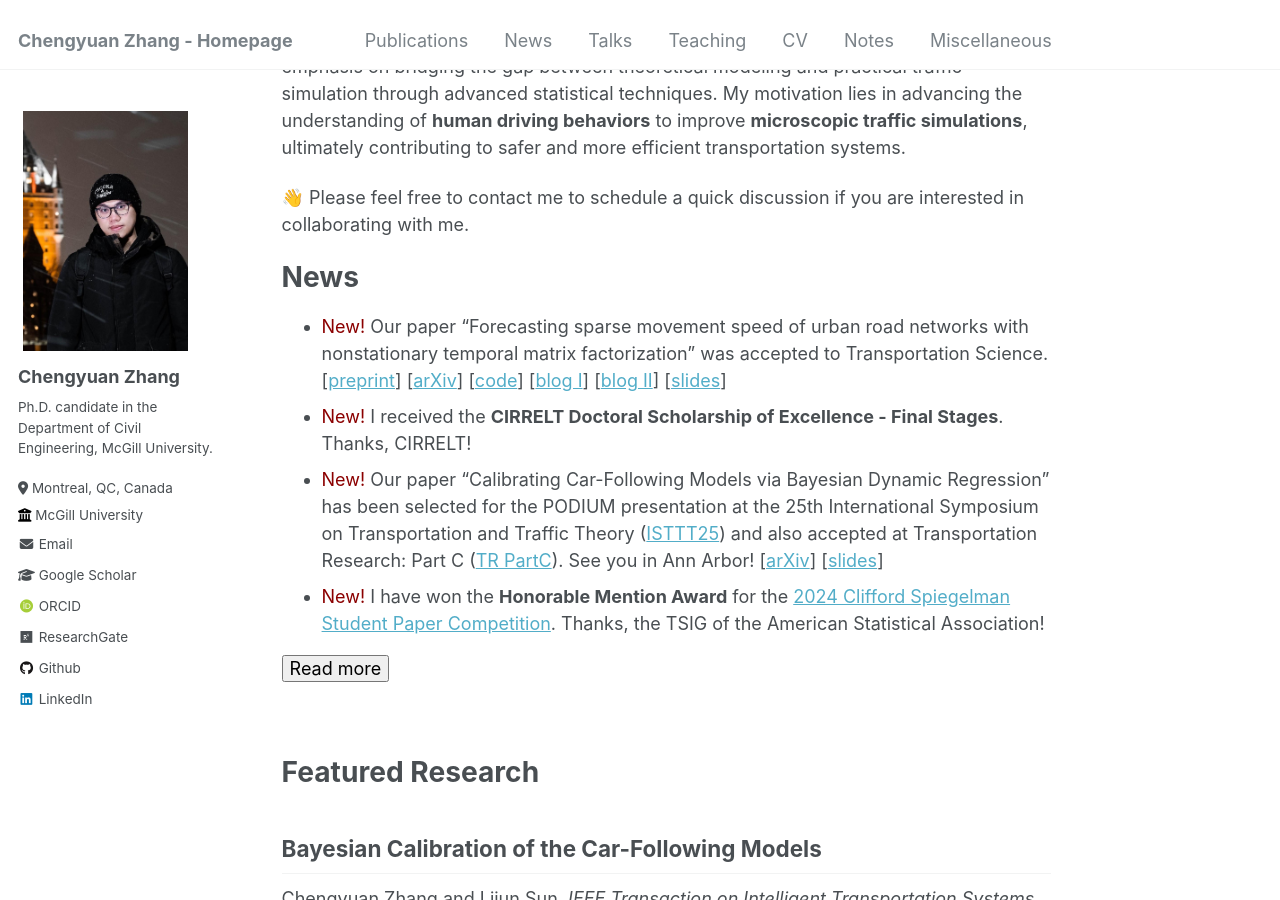
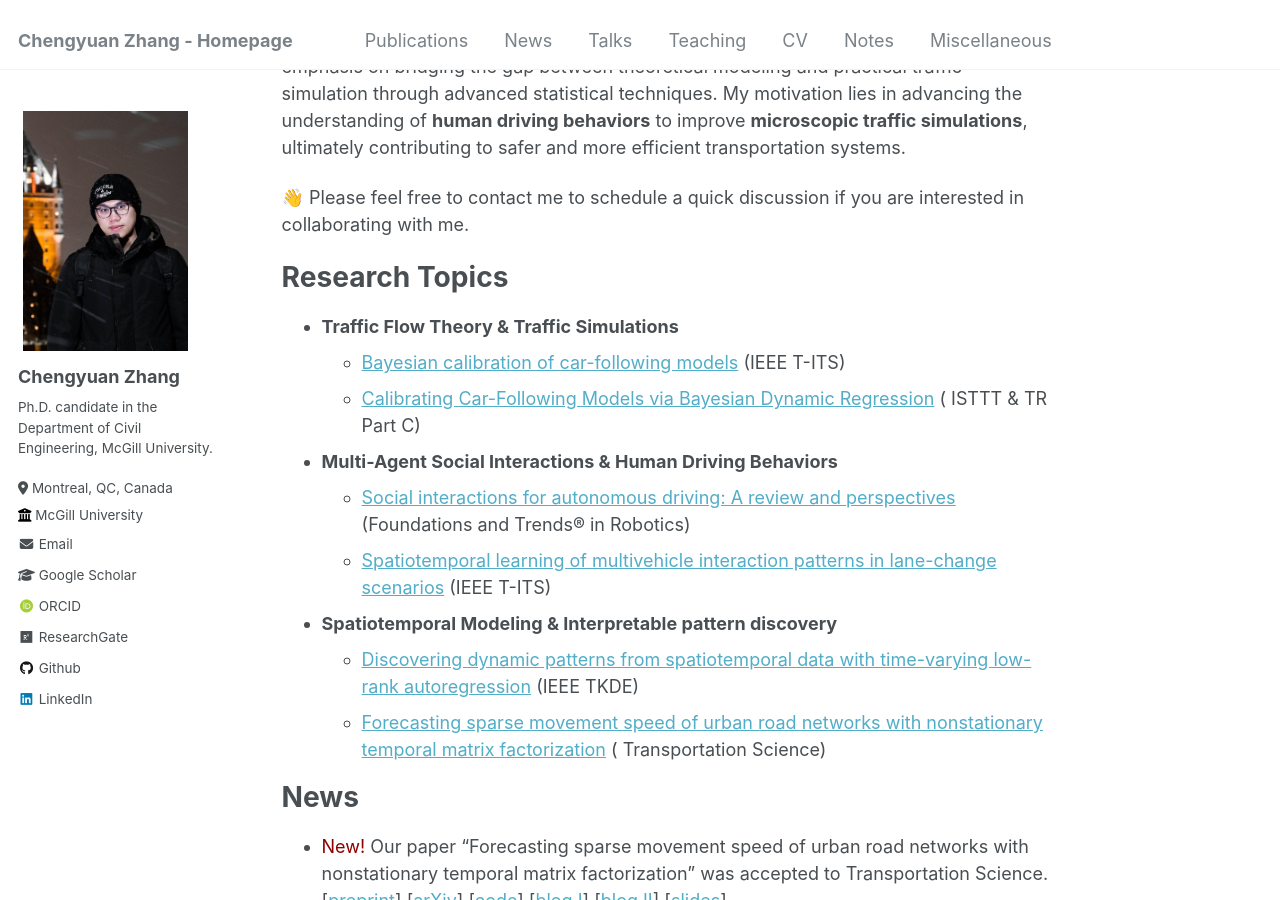
Before and after one commit to Chengyuan-Zhang/chengyuan-zhang.github.io, a Jekyll site: the page built from _pages/about.md, in a window 1280 px wide and 900 px high, scrolled down 308 px. Built offline with Jekyll 4.4.1, drawn with Linux system fonts in a browser that asks for light colours; some web fonts are replaced; comment, search, counter and statistics services are not loaded.

Commit message:
update about me

```diff
--- a/_pages/about.md
+++ b/_pages/about.md
@@ -15,17 +15,32 @@ I was a visiting researcher at the Robotics Institute, Carnegie Mellon Universit
 Changliu Liu, and at the Department of Mechanical Engineering in 2018. Additionally, I conducted research at the
 Department of Mechanical Engineering, UC Berkeley from 2019 to 2020 under the supervision of Prof. Masayoshi Tomizuka.
 
-My research focuses on **Bayesian learning**, **spatiotemporal modeling**, **traffic flow theory**, and **multi-agent interaction
-modeling** within **intelligent transportation systems**, with an emphasis on bridging the gap between theoretical modeling
-and practical traffic simulation through advanced statistical techniques. My motivation lies in advancing the
-understanding of **human driving behaviors** to improve **microscopic traffic simulations**, ultimately contributing to safer
-and more efficient transportation systems.
+My research focuses on **Bayesian learning**, **spatiotemporal modeling**, **traffic flow theory**, and **multi-agent
+interaction modeling** within **intelligent transportation systems**, with an emphasis on bridging the gap between
+theoretical modeling and practical traffic simulation through advanced statistical techniques. My motivation lies in
+advancing the understanding of **human driving behaviors** to improve **microscopic traffic simulations**, ultimately
+contributing to safer and more efficient transportation systems.
 
 👋 Please feel free to contact me to schedule a quick discussion if you are interested in collaborating with me.
 
+Research Topics
+=====
+
+- **Traffic Flow Theory & Traffic Simulations**
+    - [Bayesian calibration of car-following models](https://ieeexplore.ieee.org/document/10415310) (IEEE T-ITS)
+    - [Calibrating Car-Following Models via Bayesian Dynamic Regression](https://authors.elsevier.com/sd/article/S0968-090X(24)00240-7) (
+      ISTTT & TR Part C)
+- **Multi-Agent Social Interactions & Human Driving Behaviors**
+    - [Social interactions for autonomous driving: A review and perspectives](https://www.nowpublishers.com/article/Details/ROB-078) (Foundations and Trends® in Robotics)
+    - [Spatiotemporal learning of multivehicle interaction patterns in lane-change scenarios](https://ieeexplore.ieee.org/abstract/document/9357407) (IEEE T-ITS)
+- **Spatiotemporal Modeling & Interpretable pattern discovery**
+    - [Discovering dynamic patterns from spatiotemporal data with time-varying low-rank autoregression](https://ieeexplore.ieee.org/document/10177995) (IEEE TKDE)
+    - [Forecasting sparse movement speed of urban road networks with nonstationary temporal matrix factorization]((https://xinychen.github.io/papers/notmf.pdf)) (
+      Transportation Science)
 
 News
 =====
+
 * <span style="color:darkred"> New! </span> Our paper "Forecasting sparse movement speed of urban road networks with nonstationary temporal matrix factorization" was accepted to Transportation Science.  [[preprint](https://xinychen.github.io/papers/notmf.pdf)] [[arXiv](https://arXiv.org/abs/2203.10651)] [[code](https://github.com/xinychen/tracebase)] [[blog I](https://medium.com/p/b1c59faf05ea)] [[blog II](https://medium.com/p/4705df163fcf)] [[slides](https://xinychen.github.io/slides/notmf.pdf)]
 * <span style="color:darkred"> New! </span> I received the **CIRRELT Doctoral Scholarship of Excellence - Final Stages**. Thanks, CIRRELT!
 * <span style="color:darkred"> New! </span> Our paper "Calibrating Car-Following Models via Bayesian Dynamic Regression" has been selected for the PODIUM presentation at the 25th International Symposium on Transportation and Traffic Theory ([ISTTT25](https://limos.engin.umich.edu/isttt25/)) and also accepted at Transportation Research: Part C ([TR PartC](https://authors.elsevier.com/sd/article/S0968-090X(24)00240-7)). See you in Ann Arbor! [[arXiv](https://arxiv.org/pdf/2307.03340.pdf)] [[slides](./files/ISTTT25_slides_Chengyuan.pdf)]
```
Also changed, not shown: _pages/news.md (+3 -3 lines).
